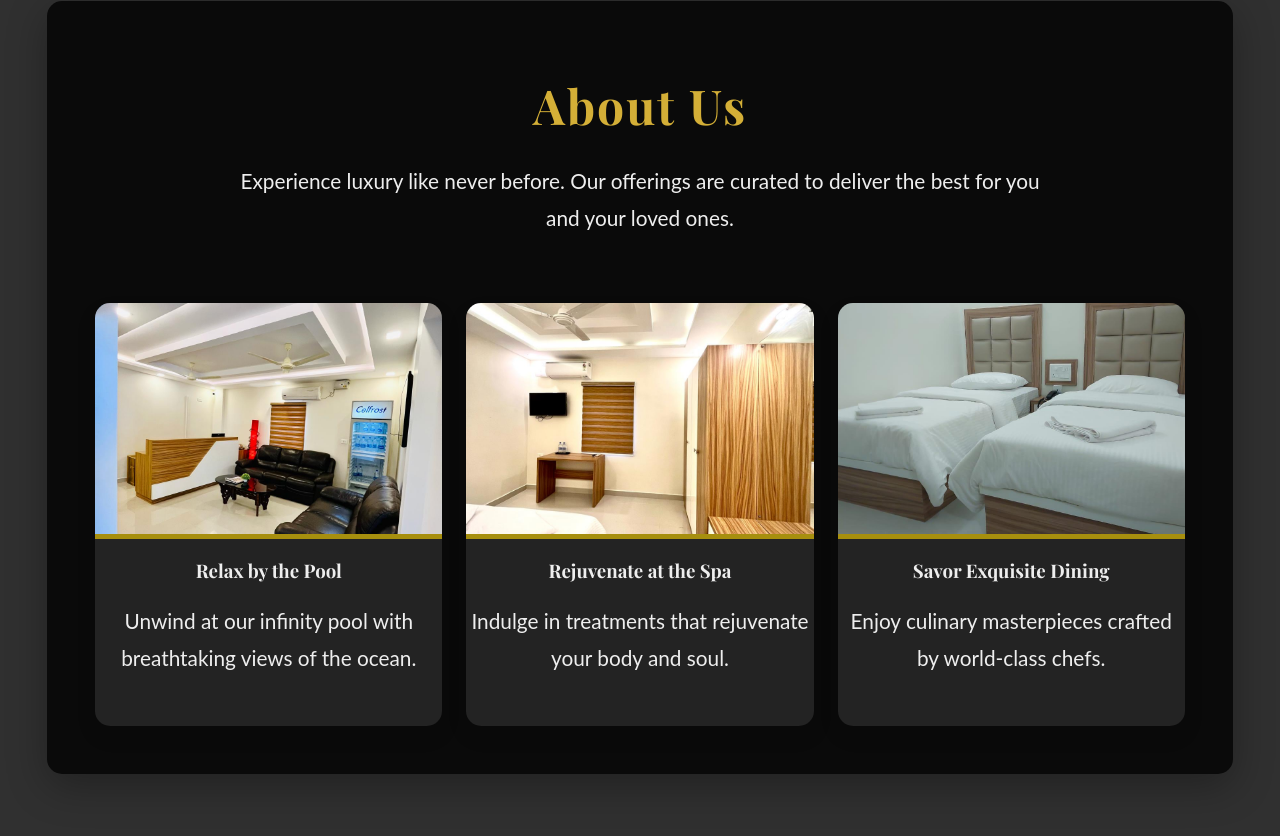
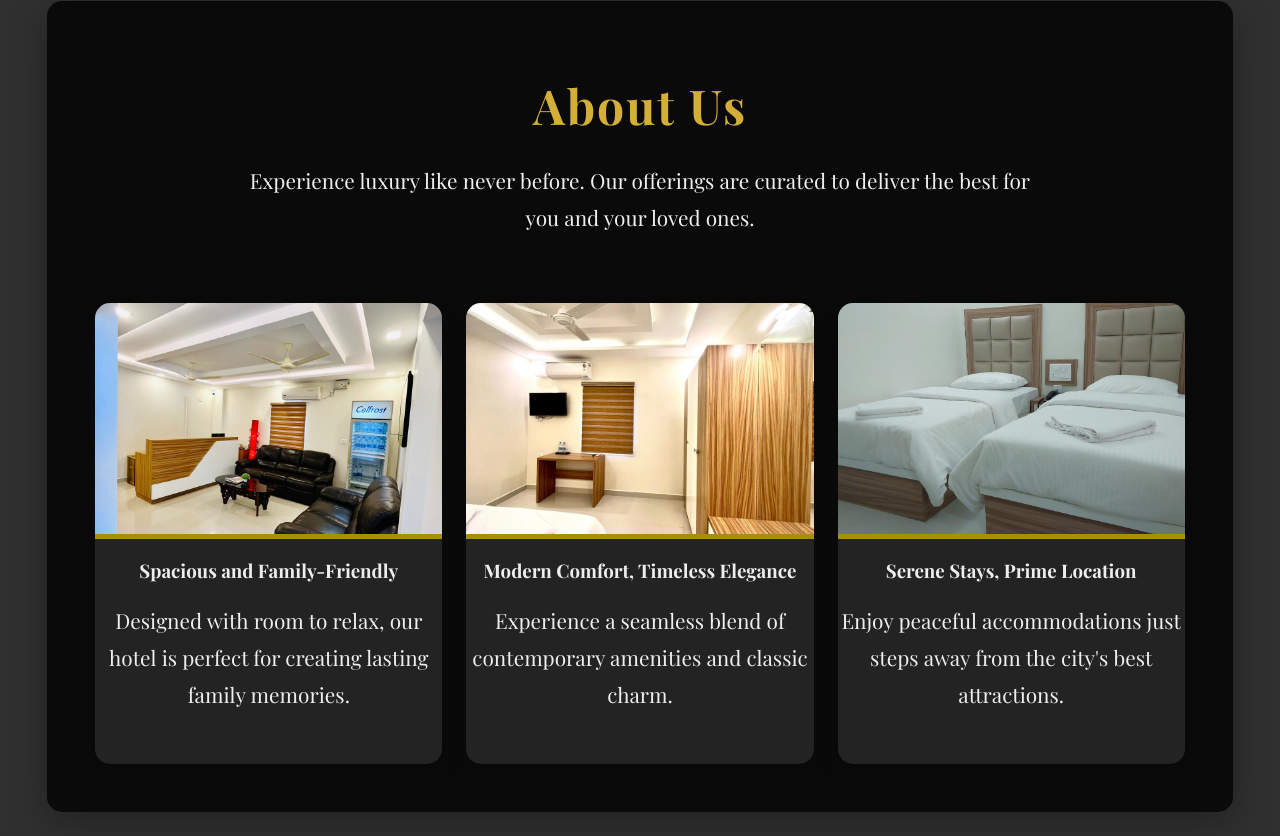
Before and after one commit to v4sud3v/Seeb-Residency, a plain HTML site: page index.html in a window 1280 px wide. Shown: the part 863-1699 px from the top of the page. Drawn offline with nearby package versions, Linux system fonts and the light colour scheme; a web font is replaced by a local one.

Commit message:
updated css

```diff
--- a/index.html
+++ b/index.html
@@ -60,22 +60,22 @@
           <div class="image-container">
             <img src="images/About1.jpg" alt="Infinity Pool">
           </div>
-          <h3>Relax by the Pool</h3>
-          <p>Unwind at our infinity pool with breathtaking views of the ocean.</p>
+          <h3>Spacious and Family-Friendly</h3>
+          <p>Designed with room to relax, our hotel is perfect for creating lasting family memories.</p>
         </div>
         <div class="grid-item">
           <div class="image-container">
             <img src="images/About2.jpg" alt="Spa">
           </div>
-          <h3>Rejuvenate at the Spa</h3>
-          <p>Indulge in treatments that rejuvenate your body and soul.</p>
+          <h3>Modern Comfort, Timeless Elegance</h3>
+          <p>Experience a seamless blend of contemporary amenities and classic charm.</p>
         </div>
         <div class="grid-item">
           <div class="image-container">
             <img src="images/About3.jpg" alt="Fine Dining">
           </div>
-          <h3>Savor Exquisite Dining</h3>
-          <p>Enjoy culinary masterpieces crafted by world-class chefs.</p>
+          <h3>Serene Stays, Prime Location</h3>
+          <p>Enjoy peaceful accommodations just steps away from the city's best attractions.</p>
         </div>
       </div>
     </div>
@@ -104,7 +104,7 @@
 
               <!-- Mattanchery Slide -->
               <div class="location-slide">
-                  <div class="location-image" style="background-image: url('images/fortkochi.jpeg')">
+                  <div class="location-image" style="background-image: url('images/mattancherry.jpg')">
                       <div class="overlay-text">
                           <h3>Mattanchery</h3>
                           <p>Home to the famous Dutch Palace and Jewish Synagogue, showcasing Kerala's rich heritage. Explore the spice markets and antique shops in this cultural hub.</p>
@@ -114,7 +114,7 @@
 
               <!-- Marine Drive Slide -->
               <div class="location-slide">
-                  <div class="location-image" style="background-image: url('images/fortkochi.jpeg')">
+                  <div class="location-image" style="background-image: url('images/marine-drive.jpg')">
                       <div class="overlay-text">
                           <h3>Marine Drive</h3>
                           <p>Picturesque waterfront promenade perfect for evening walks and stunning sunset views. Enjoy shopping, dining, and cultural performances along this vibrant strip.</p>
@@ -124,7 +124,7 @@
 
               <!-- LuLu Mall Slide -->
               <div class="location-slide">
-                  <div class="location-image" style="background-image: url('images/fortkochi.jpeg')">
+                  <div class="location-image" style="background-image: url('images/lulu-mall-india.jpg')">
                       <div class="overlay-text">
                           <h3>LuLu Mall</h3>
                           <p>Premium shopping destination with entertainment, dining, and international brands. Experience world-class shopping and leisure facilities just minutes away.</p>
--- a/styles.css
+++ b/styles.css
@@ -257,7 +257,7 @@ body {
 }
 
 .about p {
-    font-family: 'Lato', sans-serif;
+    font-family: 'Playfair Display', serif;
     font-size: 1.3rem; /* 1.3rem */
     line-height: 1.8;
     max-width: 50rem; /* 50rem */
@@ -267,29 +267,31 @@ body {
 /* Grid Layout - Updated for better responsiveness */
 .grid {
     display: grid;
-    grid-template-columns: repeat(auto-fit, minmax(250px, 1fr)); /* Smaller minimum width */
+    grid-template-columns: repeat(auto-fit, minmax(250px, 1fr));
     gap: 1.5rem;
     width: 100%;
-    max-width: 1400px; /* Maximum width for large screens */
+    max-width: 1400px;
     margin: 0 auto;
     padding: 1rem;
     box-sizing: border-box;
+    justify-content: center; /* Center the grid */
 }
 
-/* Grid Items - Updated for consistency */
 .grid-item {
     background: rgba(255, 255, 255, 0.1);
     border-radius: 0.9375rem;
     overflow: hidden;
     transition: transform 0.3s ease, box-shadow 0.3s ease;
     box-shadow: 0 0.625rem 1.25rem rgba(0, 0, 0, 0.1);
-    height: 100%; /* Ensure consistent height */
+    height: 100%;
     display: flex;
     flex-direction: column;
-    max-width: 400px; /* Maximum width for each item */
-    margin: 0 auto; /* Center items */
+    max-width: 100%; /* Allow full width within grid */
     width: 100%;
+    justify-content: center; /* Fix typo */
+    align-items: center; /* Ensure content inside is centered */
 }
+
 
 
 .grid-item:hover {
```
Also changed, not shown: images/marine-drive.jpg (added), images/mattancherry.jpg (added).
